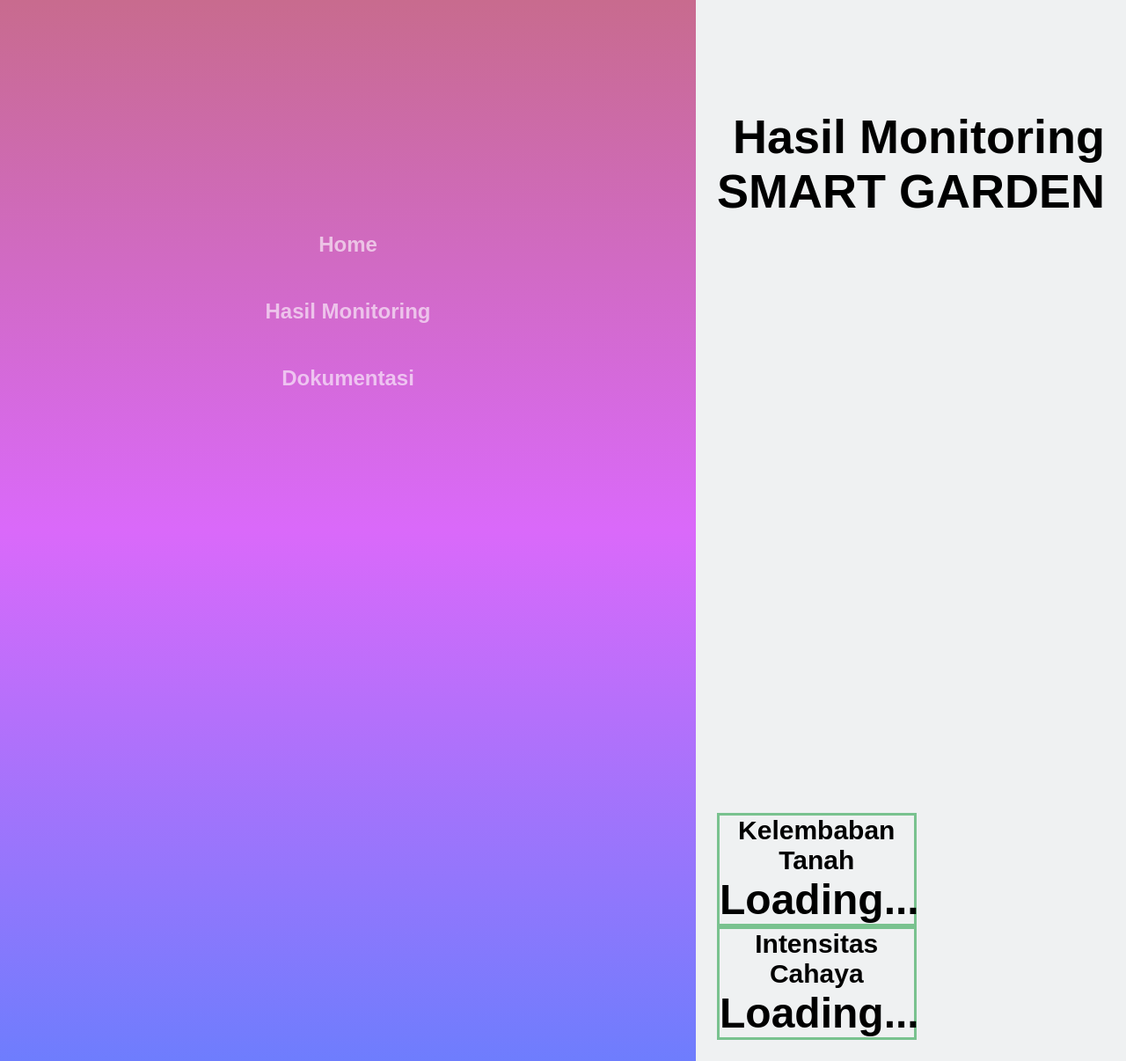
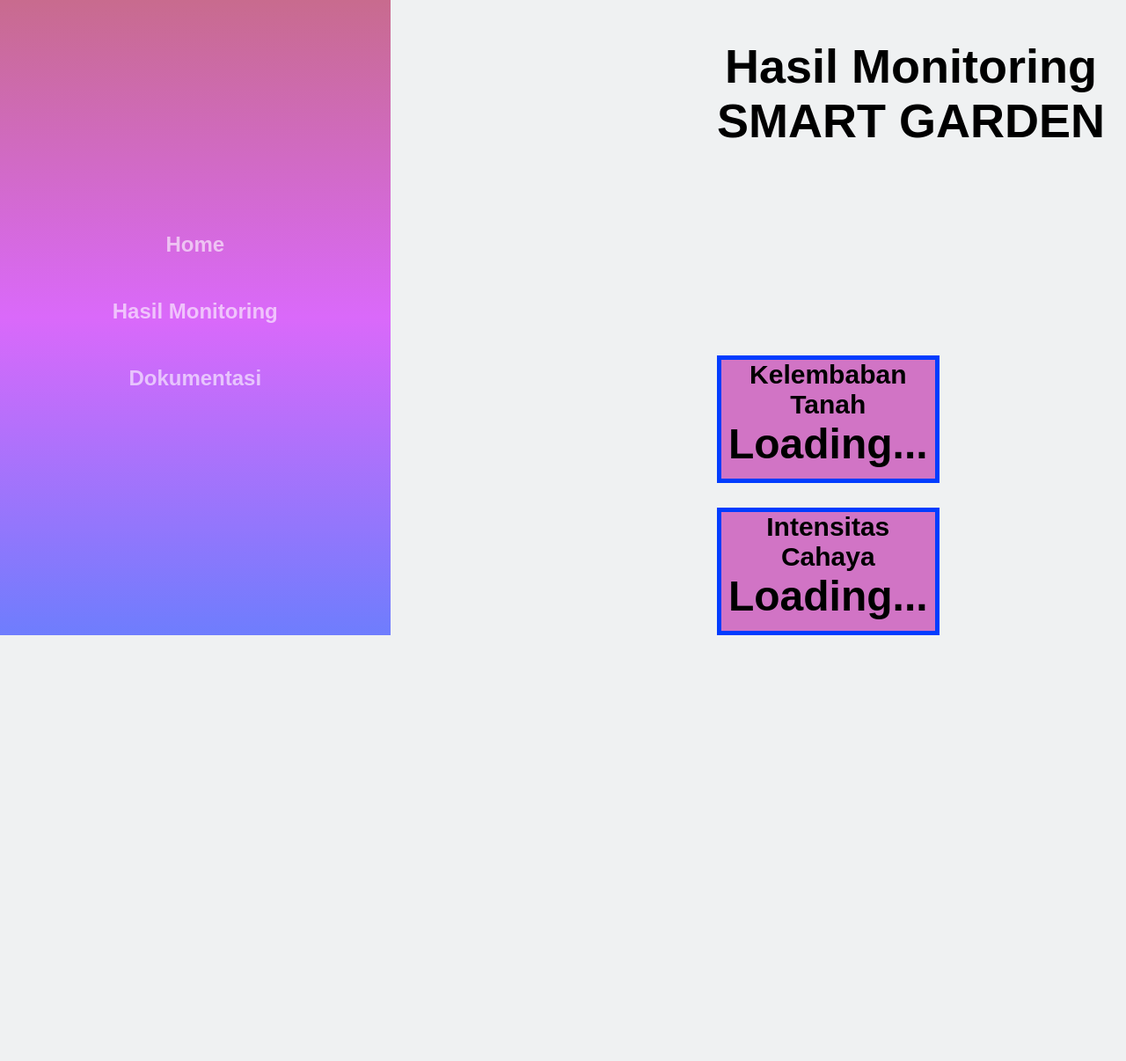
Before and after one commit to bobiroy/bobiroy.github.io, a PHP site: page /hsil.html in a window 1280 px wide. Shown: the whole page at 88% size. After the commit the page ends 722 px from the top, so only its background shows below. Run offline with PHP 8.4, Linux system fonts and the light colour scheme.

Commit message:
perbarui card

```diff
--- a/hsil.html
+++ b/hsil.html
@@ -45,30 +45,29 @@
         </div>
 
         <main class="content">
-            <div class="container" style="text-align: right; margin-top: 100px">
-                <h2>Hasil Monitoring<br>SMART GARDEN</h2><br>
+            <div class="container" style="text-align: center; margin-top: 20px;">
+                <h2>Hasil Monitoring<br>SMART GARDEN</h2>
             </div>
 
-            <div class="card text-center" style="text-align: center; width: 50%">
+
+
+            <div class="card text-center" style="text-align: center; width: 55%; height: 20%">
                 <div class="card-header" style="text-align: center; font-size: 30px; font-weight: bold;">
                     Kelembaban Tanah
                 </div>
                 <div class="card-body">
                     <h1><span id="data-soil"> Loading... </span></h1>
                 </div>
-            </div>
+            </div><br>
 
-                <div class="card text-center" style="text-align: center; width: 50%">
-                    <div class="card-header" style="text-align: center; font-size: 30px; font-weight: bold;">
-                        Intensitas Cahaya
-                    </div>
-                    <div class="card-body">
-                        <h1><span id="data-ldr"> Loading... </span></h1>
-                    </div>
+            <div class="card text-center" style="text-align: center; width: 55%; height: 20%">
+                <div class="card-header" style="text-align: center; font-size: 30px; font-weight: bold;">
+                    Intensitas Cahaya
+                </div>
+                <div class="card-body">
+                    <h1><span id="data-ldr"> Loading... </span></h1>
                 </div>
             </div>
-
-
         </main>
 
     </div>
--- a/style.css
+++ b/style.css
@@ -20,17 +20,15 @@ body {
 }
 .footer {
   grid-area: footer;
-  background: white;
+  background: rgb(117, 3, 3);
 }
 .container {
   font-size: 1.5em;
-  width: 100%;
-  height: 100;
-  height: 100vh;
-  display: grid;
-  grid-template-areas: "sidebar" "content" "footer";
+  width:auto;
+  height: 45vh;
+  display:grid;
+  grid-template-areas: "sidebar" "content";
   grid-template-columns: 1fr;
-  grid-template-rows: 130px 800px 250px;
 
 }
 
@@ -39,7 +37,8 @@ body {
 }
 
 .card {
-  border: 3px solid rgb(121, 194, 143);
+  border: 5px solid rgb(0, 60, 255);
+  background-color: rgb(209, 116, 197);
 }
 
 nav ul {
@@ -148,6 +147,7 @@ footer p {
       background: linear-gradient( rgba(200,107,142,1), rgba(218,105,250,1),
       rgba(110,125,253,1)) ;
       padding-top: 10em;
+      width: 50%
   }
   .hero{
       text-align: left;
```
